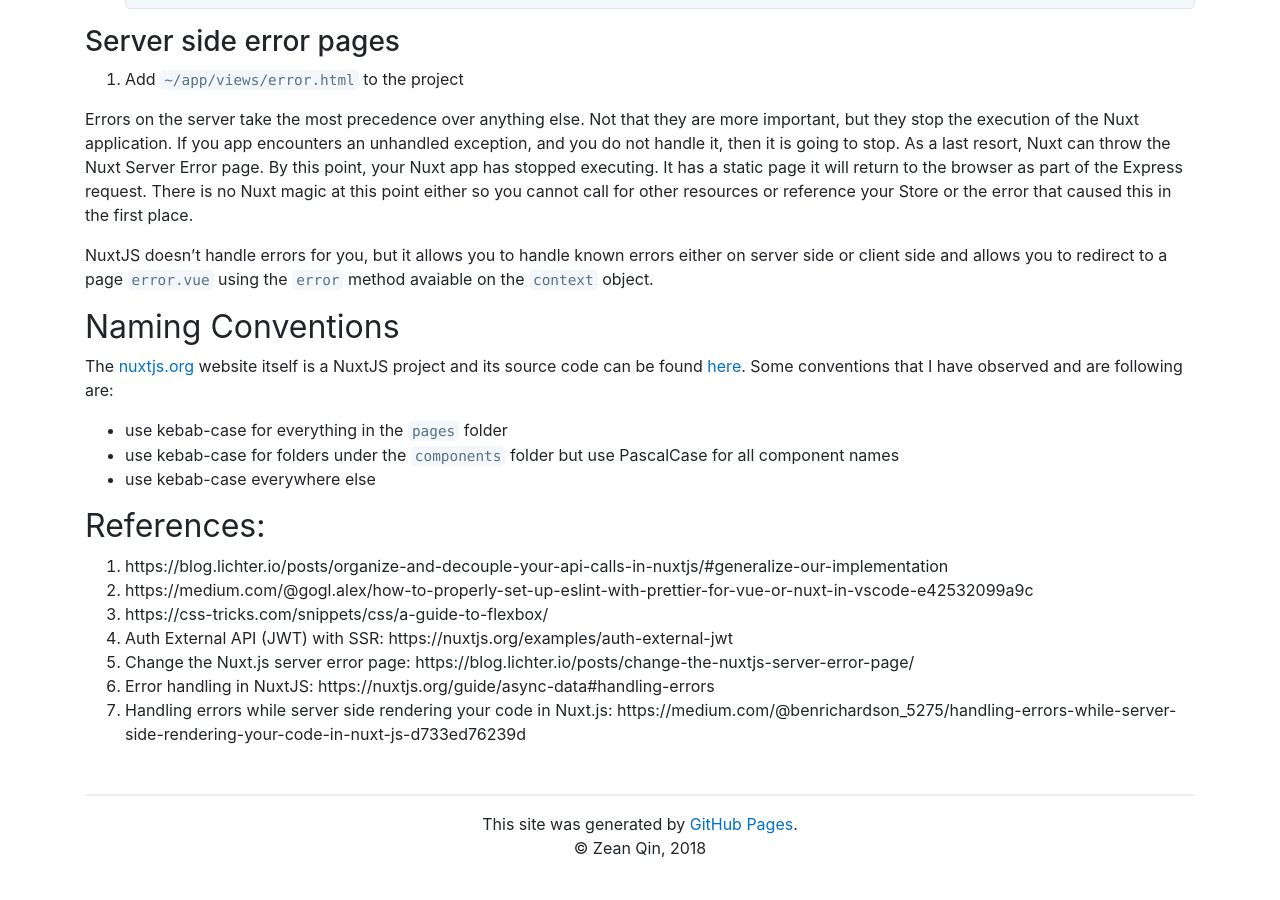
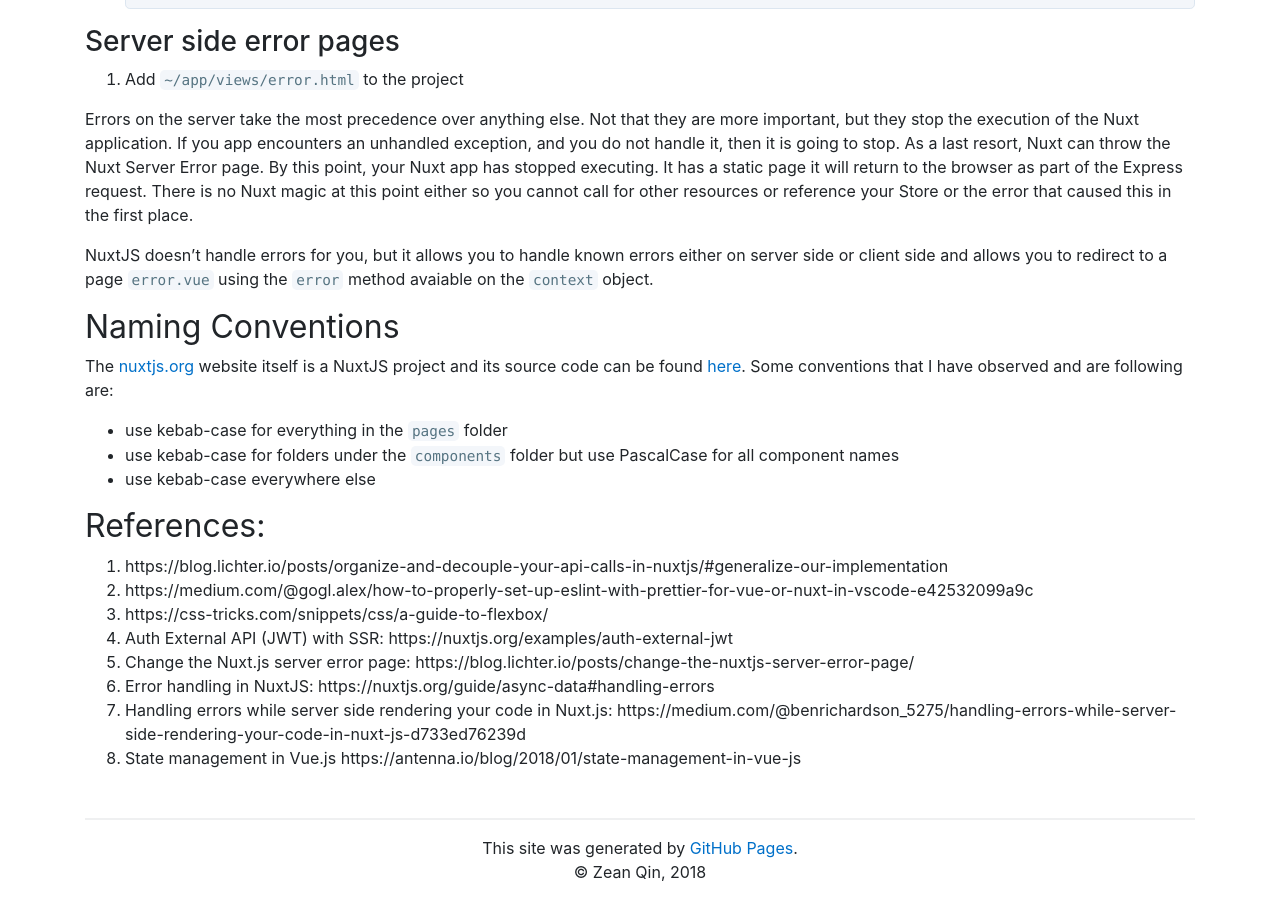
Before and after one commit to ZeanQin/zeanqin.github.io, a Jekyll site: the page built from _posts/2019-07-19-vue-nuxtjs.md, in a window 1280 px wide and 900 px high, scrolled down 2316 px. Built offline with Jekyll 4.4.1, drawn with Linux system fonts in a browser that asks for light colours; before the commit the page ends 3192 px from its top, so only the background shows below that.

Commit message:
Update nuxtjs notes

```diff
--- a/_posts/2019-07-19-vue-nuxtjs.md
+++ b/_posts/2019-07-19-vue-nuxtjs.md
@@ -85,3 +85,4 @@ The [nuxtjs.org](https://nuxtjs.org) website itself is a NuxtJS project and its
 5. Change the Nuxt.js server error page: https://blog.lichter.io/posts/change-the-nuxtjs-server-error-page/
 6. Error handling in NuxtJS: https://nuxtjs.org/guide/async-data#handling-errors
 7. Handling errors while server side rendering your code in Nuxt.js: https://medium.com/@benrichardson_5275/handling-errors-while-server-side-rendering-your-code-in-nuxt-js-d733ed76239d
+8. State management in Vue.js https://antenna.io/blog/2018/01/state-management-in-vue-js
```
